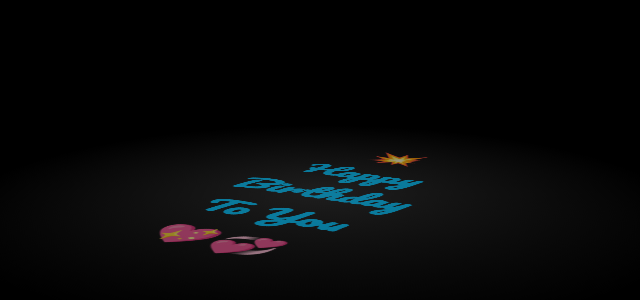
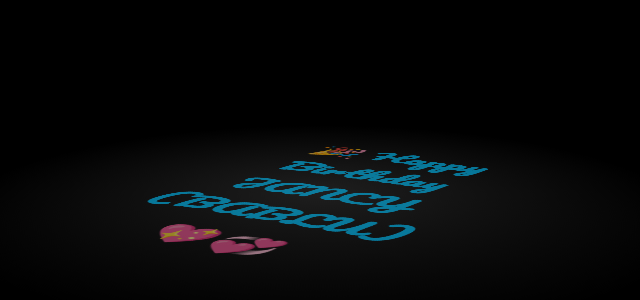
Before and after one commit to tamxbb00/love-Hbd, a plain HTML site: page main.html in a window 1280 px wide. Shown: the part 290-590 px from the top of the page, without its empty margins (319-959 px from the left). Drawn offline with Linux system fonts and the light colour scheme; a web font is replaced by a local one.

Commit message:
Update birthday message in main.html

```diff
--- a/main.html
+++ b/main.html
@@ -24,7 +24,7 @@
             <img src="min2.jpg" alt="">
             <img src="min3.jpg" alt="">
             <img src="max1.jpg" alt="">
-            <p> 💥 Happy Birthday To You 💖💞</p>
+            <p> 🎉 Happy Birthday JANCY (BABLU) 💖💞</p>
         </div>
         <div id="ground"></div>
     </div>
```
